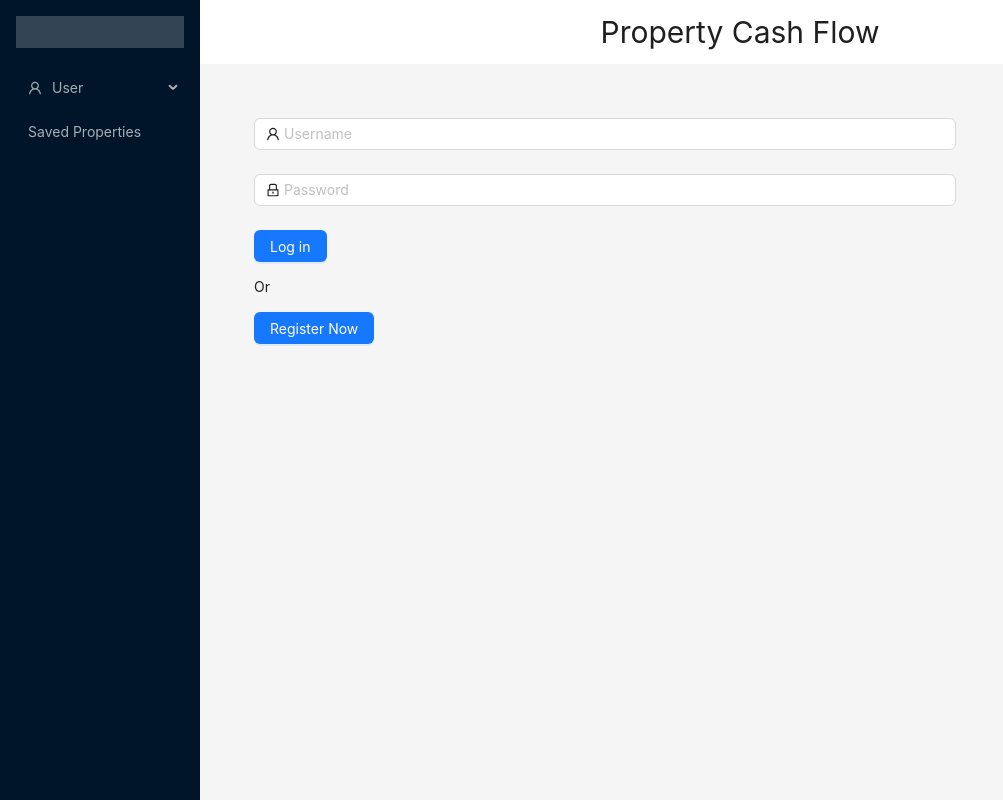
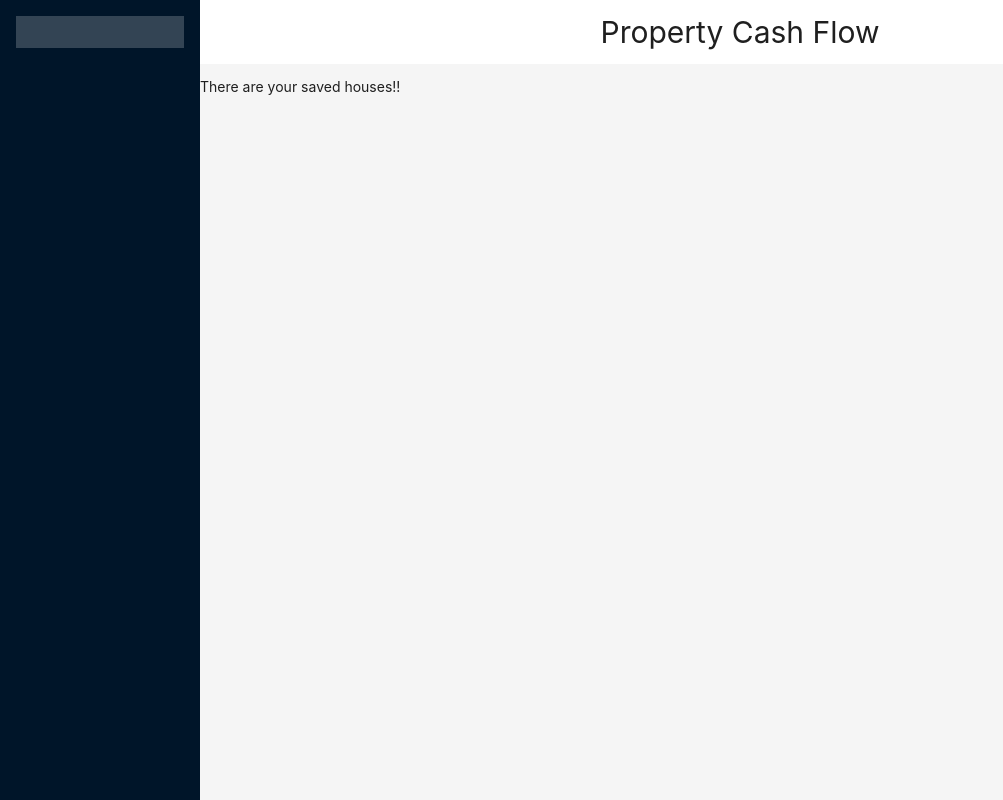
Before and after one commit to propertycashflowapp/propertycashflowapp.github.io, a React (Create React App) app: page /SavedHouses in a window 1280 px wide. Shown: the whole page, without its empty margins (0-1003 px from the left). Built offline with nearby package versions, Linux system fonts and the light colour scheme.

Commit message:
added React Routers for poject (#8)
* added React Routers for poject

* adding lint styling

---------

Co-authored-by: Emily Vainberg <emily.vainberg@gmail.com>

```diff
--- a/package.json
+++ b/package.json
@@ -15,6 +15,7 @@
     "react": "^18.2.0",
     "react-dom": "^18.2.0",
     "react-highlight-words": "^0.20.0",
+    "react-router-dom": "^6.9.0",
     "react-scripts": "5.0.1",
     "web-vitals": "^2.1.4"
   },
--- a/src/App.js
+++ b/src/App.js
@@ -1,40 +1,28 @@
 /* eslint-disable no-unused-vars */
 import React, { useState } from 'react'
+import { BrowserRouter, useNavigate, Routes, Route } from 'react-router-dom'
+import { Layout } from 'antd'
 import MainPage from './components/mainPage.js'
 import LoginPage from './components/loginPage.js'
-import { UserOutlined } from '@ant-design/icons'
-import { Layout, Menu } from 'antd'
-import getSavedProperties from './components/ApiCalls/getSavedProperties.js'
+import MyHeader from './components/MyHeader.js'
+import SavedHouses from './components/SavedHouses.js'
+import MyMenu from './components/MyMenu.js'
 
-const { Header, Content, Sider } = Layout
-function getItem (label, key, icon, children) {
-  return {
-    key,
-    icon,
-    children,
-    label
-  }
+const { Content, Sider } = Layout
+
+const App = () => {
+  return (
+    <BrowserRouter>
+      <Root />
+    </BrowserRouter>
+  )
 }
 
-const items = [
-  getItem('User', 'sub1', <UserOutlined />, [
-    getItem('Tom', 'tom'),
-    getItem('Bill', 'bill'),
-    getItem('Alex', 'alex')
-  ]),
-  getItem('Saved Properties')
-]
-
-const App = () => {
+function Root () {
   const [isLoggedIn, setIsLoggedIn] = useState(false)
   const [userName, setUserName] = useState('')
+  const [housesSaved, setHousesSaved] = useState('')
   const [userId, setUserId] = useState('')
-
-  const openSaved = async () => {
-    console.log('show saved propeties')
-    const houses = await getSavedProperties(userId)
-    console.log('HOUSES: ', houses)
-  }
 
   return (
     <Layout style={{ minHeight: '100vh' }}>
@@ -46,21 +34,17 @@ const App = () => {
             background: 'rgba(255, 255, 255, 0.2)'
           }}
         />
-        <Menu theme="dark" defaultSelectedKeys={['1']} mode="inline" items={items} onClick={openSaved} />
+        {isLoggedIn ? <MyMenu setHousesSaved={setHousesSaved} userId={userId}/> : <p></p>}
       </Sider>
       <Layout className="site-layout">
-        <Header
-          style={{
-            background: 'white',
-            fontSize: 30,
-            color: 'dark navy',
-            textAlign: 'center'
-          }} >
-         Property Cash Flow
-        </Header>
-        <Content >
-          {!isLoggedIn ? (<LoginPage setIsLoggedIn={setIsLoggedIn} setUserName={setUserName} setUserId={setUserId} />) : (<MainPage userName={userName} userId={userId} />)}
-        </Content>
+        <MyHeader/>
+          <Content>
+            <Routes>
+              <Route path="/" element={<LoginPage setIsLoggedIn={setIsLoggedIn} setUserName={setUserName} setUserId={setUserId} />} exact />
+              <Route path="/MainPage" element={<MainPage setHousesSaved={setHousesSaved} userName={userName} userId={userId} />} />
+              <Route path="/SavedHouses" element={<SavedHouses housesSaved={housesSaved} />} />
+            </Routes>
+          </Content>
       </Layout>
     </Layout>
   )
--- /dev/null
+++ b/src/components/MyHeader.js
@@ -0,0 +1,20 @@
+/* eslint-disable react/prop-types */
+import React from 'react'
+import { Layout } from 'antd'
+const { Header} = Layout
+
+function MyHeader(props) {
+    return (
+        <Header
+            style={{
+            background: 'white',
+            fontSize: 30,
+            color: 'dark navy',
+            textAlign: 'center'
+            }} >
+            Property Cash Flow
+        </Header>
+    )
+};
+
+export default MyHeader
--- /dev/null
+++ b/src/components/MyMenu.js
@@ -0,0 +1,42 @@
+/* eslint-disable react/prop-types */
+import React from 'react'
+import { Menu } from 'antd'
+import { useNavigate } from 'react-router-dom'
+import { UserOutlined } from '@ant-design/icons'
+import getSavedProperties from './ApiCalls/getSavedProperties.js'
+
+function MyMenu (props) {
+  const navigate = useNavigate()
+  function getItem (label, key, icon, children) {
+    return {
+      key,
+      icon,
+      children,
+      label
+    }
+  }
+
+  const items = [
+    getItem('User', 'sub1', <UserOutlined />, [
+      getItem('Tom', 'tom'),
+      getItem('Bill', 'bill'),
+      getItem('Alex', 'alex')
+    ]),
+    getItem('Saved Properties')
+  ]
+
+  const openSaved = async () => {
+    console.log('show saved propeties')
+    const houses = await getSavedProperties(props.userId)
+    console.log('HOUSES: ', houses)
+    console.log('HOUSE.DATA: ', houses.data)
+    props.setHousesSaved(houses)
+    navigate('/SavedHouses')
+  }
+
+  return (
+        <Menu theme="dark" defaultSelectedKeys={['1']} mode="inline" items={items} onClick={openSaved} />
+  )
+};
+
+export default MyMenu
--- /dev/null
+++ b/src/components/SavedHouses.js
@@ -0,0 +1,19 @@
+/* eslint-disable react/prop-types */
+import React from 'react'
+
+function SavedHouses (props) {
+  const DisplayHouses = () => {
+    // all_houses = props.housesSaved
+    // for x in all_houses
+  }
+  // functions for generating messages for login
+  return (
+   <div>
+    <p> There are your saved houses!!</p>
+    <DisplayHouses/>
+    {/* {props.housesSaved} */}
+    </div>
+  )
+};
+
+export default SavedHouses
--- a/src/components/loginPage.js
+++ b/src/components/loginPage.js
@@ -1,12 +1,15 @@
 /* eslint-disable react/prop-types */
 import React, { useState } from 'react'
+import { useNavigate } from 'react-router-dom';
 import { Form, Input, Button, Modal, message } from 'antd'
 import { UserOutlined, LockOutlined } from '@ant-design/icons'
 import createUser from './ApiCalls/createUser'
 import verifyLogin from './ApiCalls/verifyLogin'
 
+
 function LoginPage (props) {
   // functions for generating messages for login
+  const navigate = useNavigate();
   const [messageApi, contextHolder] = message.useMessage()
   // code for success and failure pop-ups
   const loadingIcon = (message) => {
@@ -18,12 +21,13 @@ function LoginPage (props) {
     // Dismiss manually and asynchronously
     setTimeout(messageApi.destroy, 2500)
   }
-  // const success = (message) => {
-  //   messageApi.open({
-  //     type: 'success',
-  //     content: message
-  //   })
-  // }
+  const success = (message) => {
+    messageApi.open({
+      type: 'success',
+      content: message
+    })
+    navigate("/MainPage")
+  }
 
   const error = (message) => {
     messageApi.open({
@@ -66,6 +70,7 @@ function LoginPage (props) {
         props.setIsLoggedIn(true)
         props.setUserName(values.username)
         props.setUserId(dataId.$oid)
+        success('logged in!')
       }
     } else {
       error('you have entered the wrong password')
```
Also changed, not shown: src/components/mainPage.js (+0 -8 lines).
